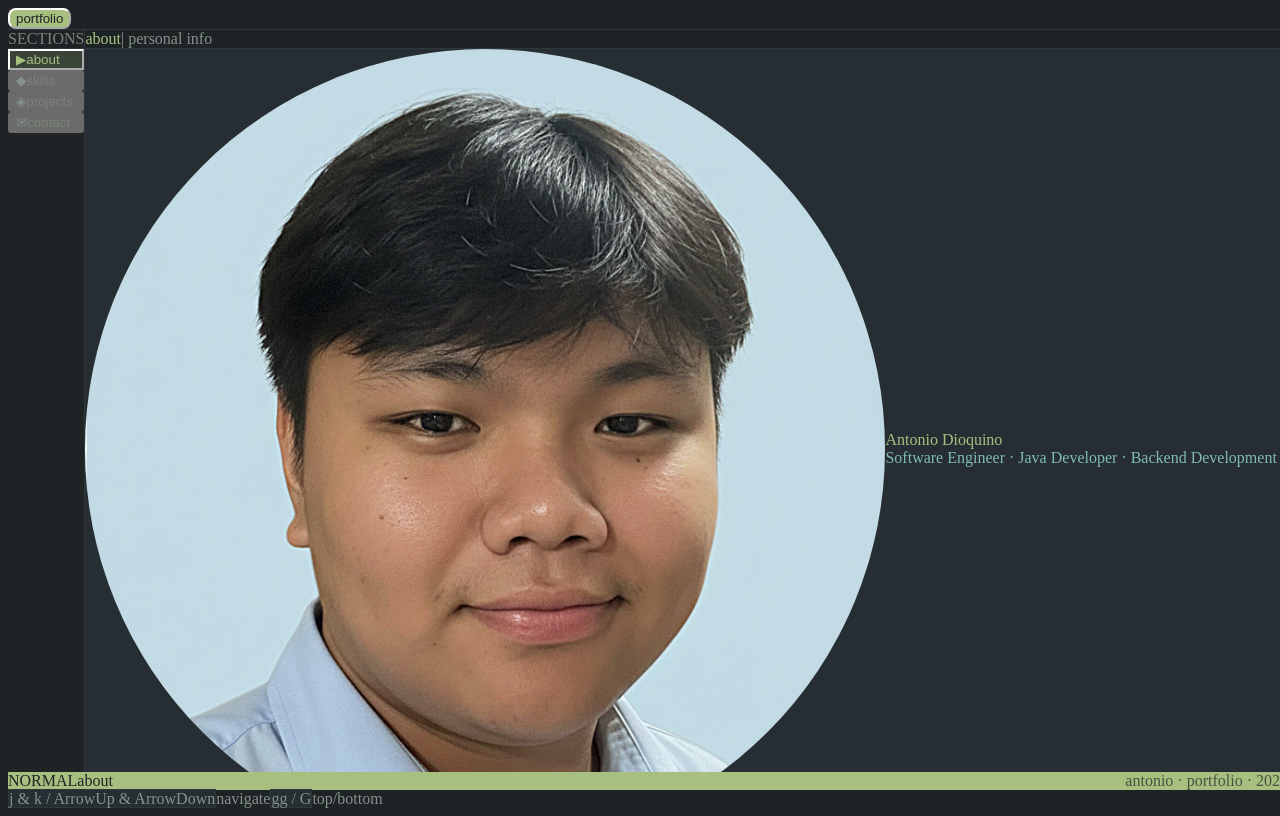
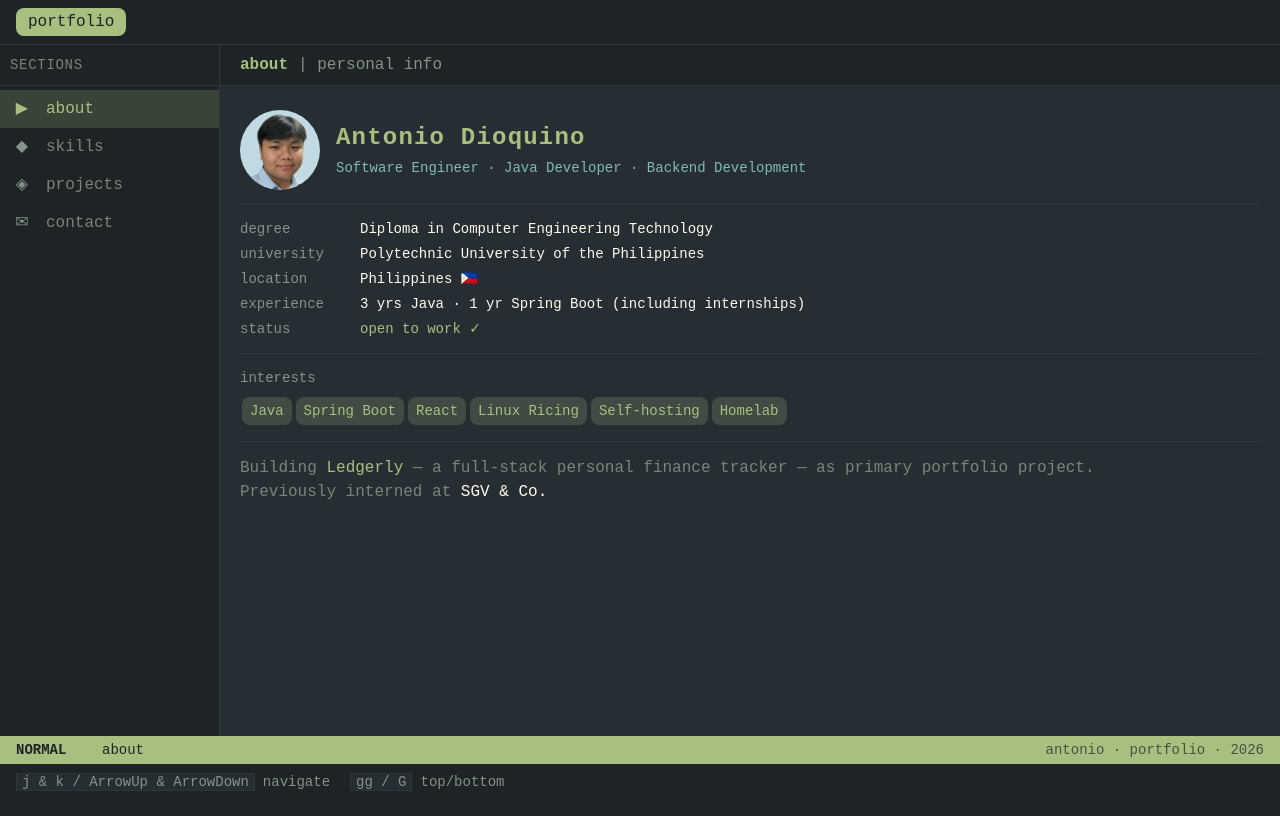
Before and after one commit to thrddqno/portfolio-tui, a React (Vite) app: page / in a window 1280 px wide. Built offline with nearby package versions, Linux system fonts and the light colour scheme.

Commit message:
fix: try fixing css imports

```diff
--- a/index.html
+++ b/index.html
@@ -4,7 +4,7 @@
     <meta charset="UTF-8" />
     <link rel="icon" type="image/svg+xml" href="/favicon.svg" />
     <meta name="viewport" content="width=device-width, initial-scale=1.0" />
-    <title>portfolio-tui</title>
+    <title>Portfolio | Antonio Dioquino</title>
   </head>
   <body>
     <div id="root"></div>
--- a/src/index.css
+++ b/src/index.css
@@ -1,8 +1,5 @@
+@import "tailwindcss";
 @import url('https://fonts.googleapis.com/css2?family=JetBrains+Mono:ital,wght@0,100..800;1,100..800&display=swap');
-
-@tailwind base;
-@tailwind components;
-@tailwind utilities;
 
 @plugin "daisyui";
 
```
